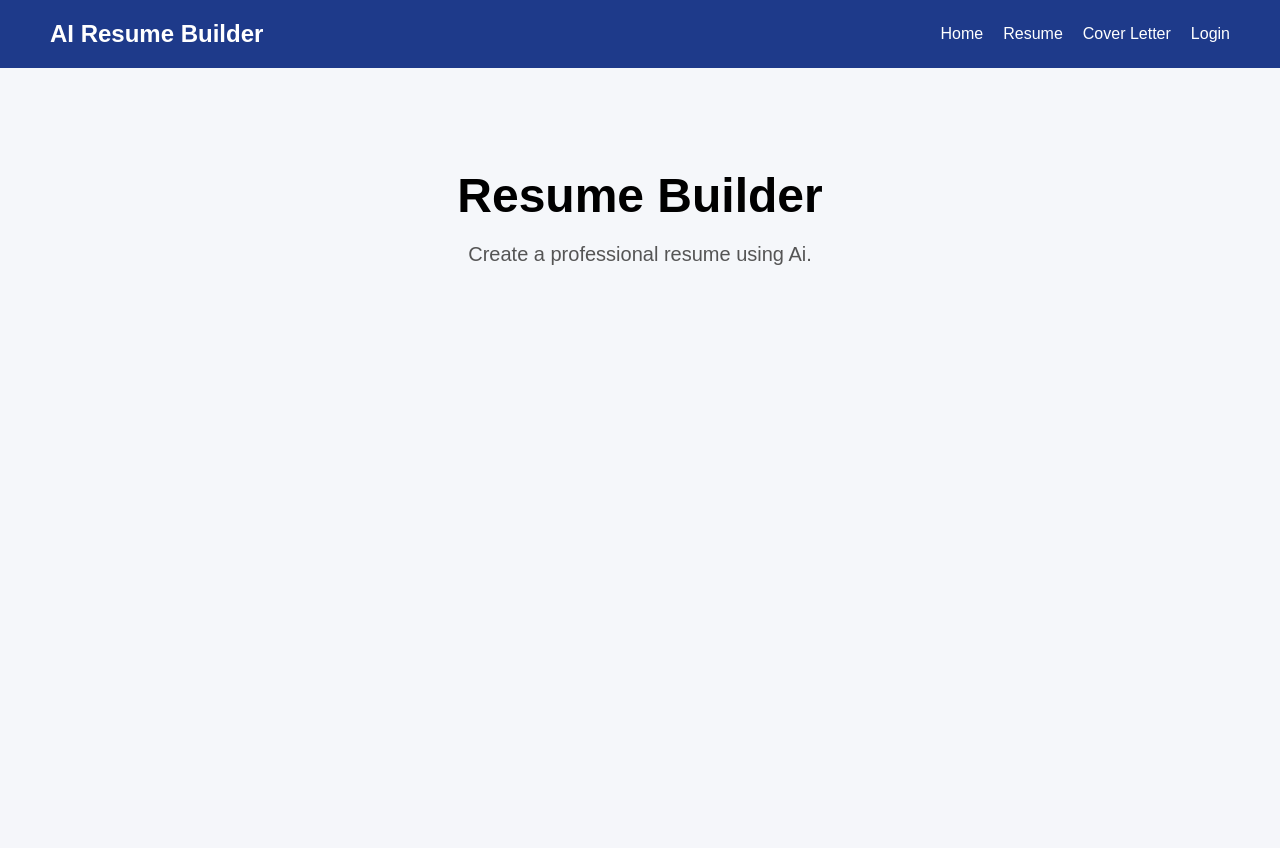
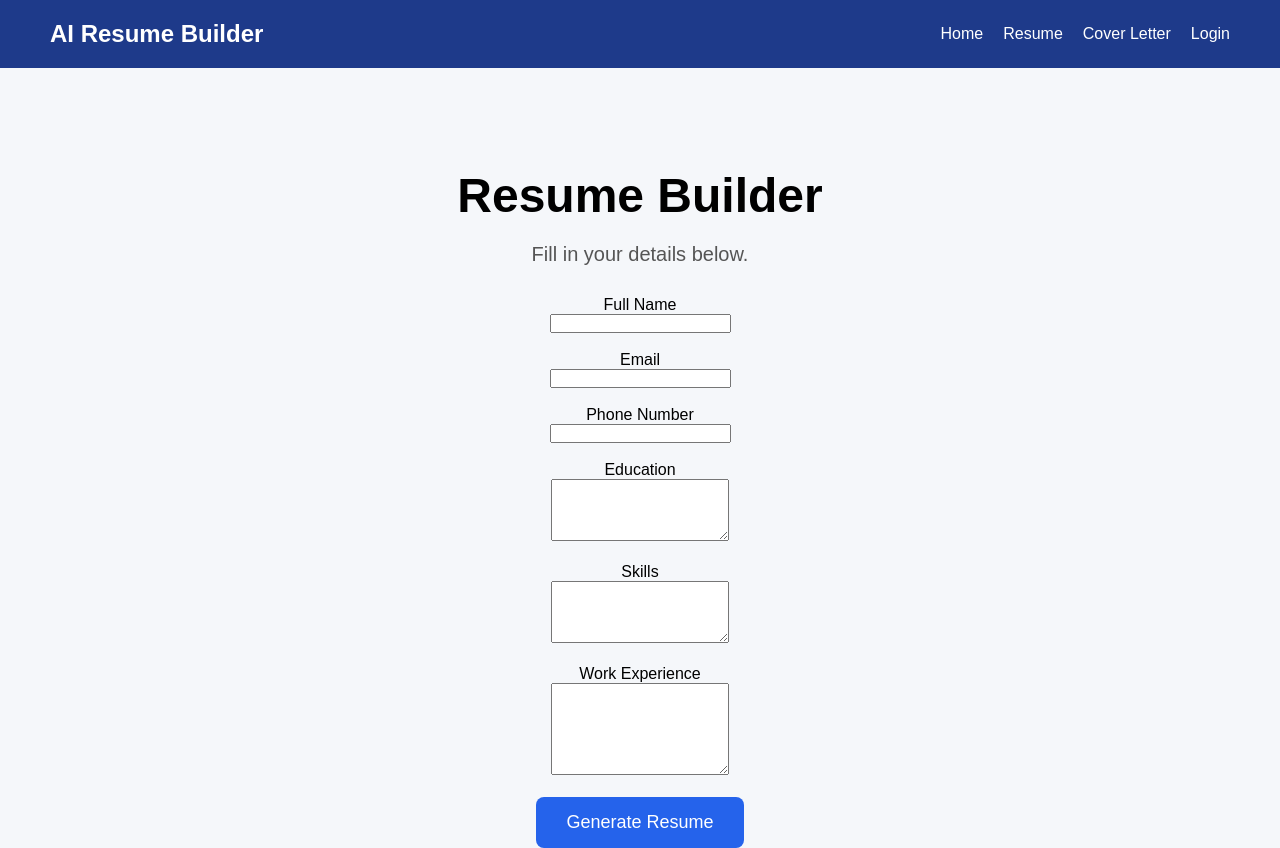
Before and after one commit to Saint-dev-svg/AI-Resume-Builder, a Flask app: page /resume in a window 1280 px wide. Before the commit the page ends 265 px from the top, so only its background shows below. Run offline with Flask 3, Linux system fonts and the light colour scheme.

Commit message:
Add resume form and form submission handling

```diff
--- a/app.py
+++ b/app.py
@@ -1,4 +1,4 @@
-from flask import Flask, render_template
+from flask import Flask, render_template, request
 
 app = Flask(__name__)
 
@@ -6,8 +6,29 @@ app = Flask(__name__)
 def home():
     return render_template("index.html", title = "Home")
 
-@app.route("/resume")
+@app.route("/resume", methods=["GET", "POST"])
 def resume():
+
+    if request.method == "POST":
+
+        full_name = request.form["full_name"]
+        email = request.form["email"]
+        phone = request.form["phone"]
+        education = request.form["education"]
+        skills = request.form["skills"]
+        experience = request.form["experience"]
+
+        return render_template(
+            "result.html",
+            title="Resume Submitted",
+            full_name=full_name,
+            email=email,
+            phone=phone,
+            education=education,
+            skills=skills,
+            experience=experience
+        )
+
     return render_template("resume.html", title = "Resume")
 
 @app.route("/cover-letter")
--- a/templates/resume.html
+++ b/templates/resume.html
@@ -3,13 +3,35 @@
 {% block content %}
 
 <section class="hero">
-    <h1>
-        Resume Builder
-    </h1>
 
-    <p>
-        Create a professional resume using Ai.
-    </p>
+    <h1>Resume Builder</h1>
+
+    <p>Fill in your details below.</p>
+
+    <form action="/resume" method="POST">
+
+        <label>Full Name</label><br>
+        <input type="text" name="full_name" required><br><br>
+
+        <label>Email</label><br>
+        <input type="email" name="email" required><br><br>
+
+        <label>Phone Number</label><br>
+        <input type="tel" name="phone"><br><br>
+
+        <label>Education</label><br>
+        <textarea name="education" rows="4"></textarea><br><br>
+
+        <label>Skills</label><br>
+        <textarea name="skills" rows="4"></textarea><br><br>
+
+        <label>Work Experience</label><br>
+        <textarea name="experience" rows="6"></textarea><br><br>
+
+        <button type="submit">Generate Resume</button>
+
+    </form>
+
 </section>
 
 {% endblock %}
```
Also changed, not shown: templates/result.html (added, +31 -0 lines).
